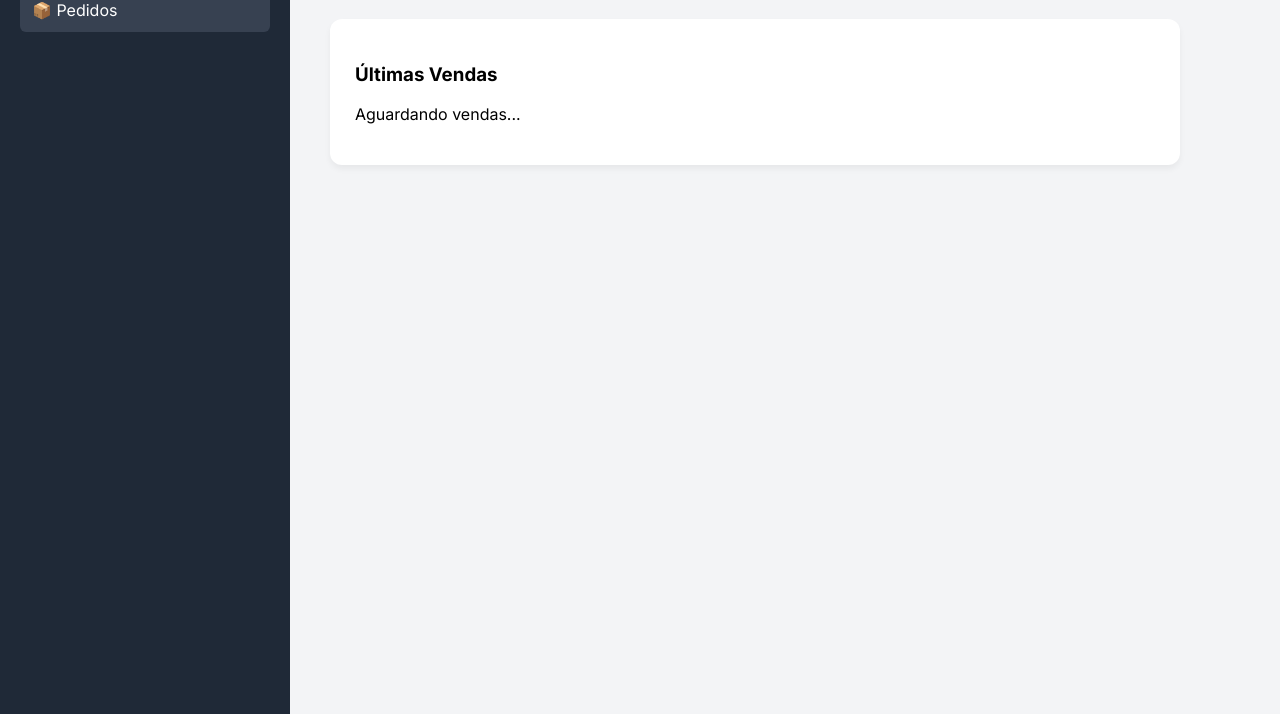
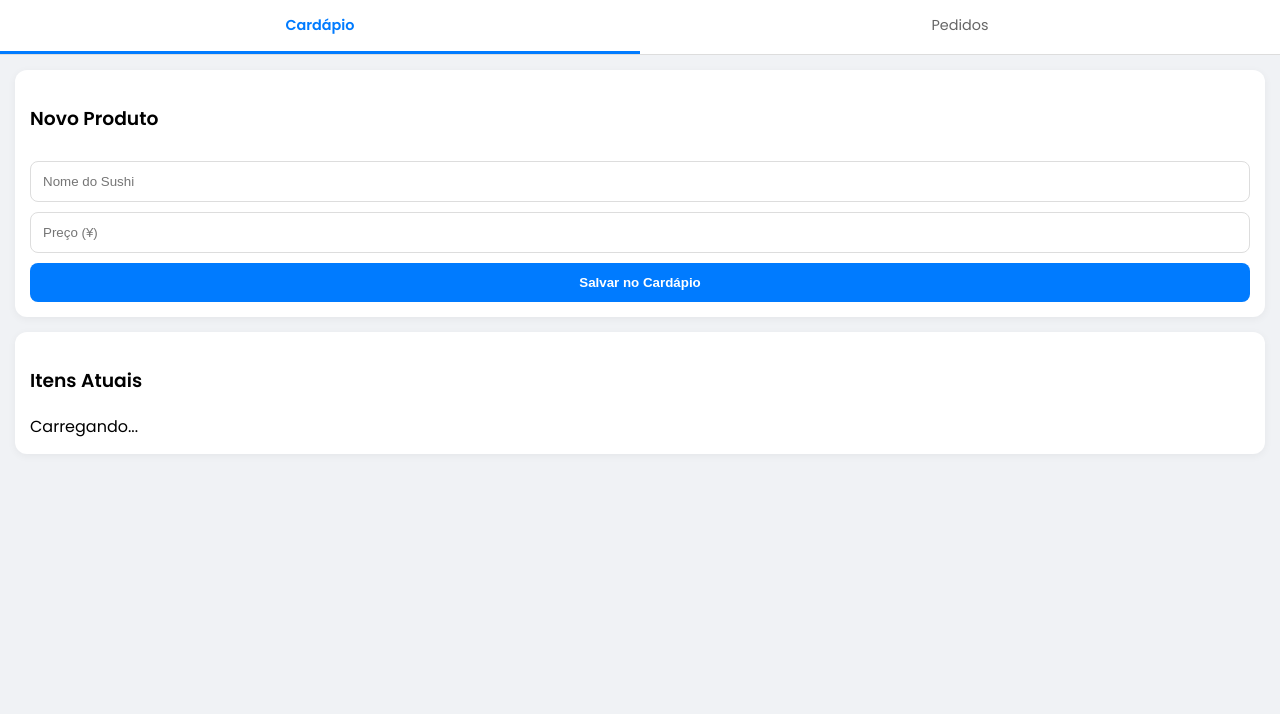
Before and after one commit to Yukiootani/clickvenda-loja, a plain HTML site: page manager.html in a window 1280 px wide. Shown: the part 86-800 px from the top of the page. Drawn offline with Linux system fonts and the light colour scheme.

Commit message:
Update manager.html

```diff
--- a/manager.html
+++ b/manager.html
@@ -3,52 +3,70 @@
 <head>
     <meta charset="UTF-8">
     <meta name="viewport" content="width=device-width, initial-scale=1.0">
-    <title>Painel do Dono</title>
-    <link rel="stylesheet" href="css/admin.css">
+    <title>Painel Administrativo - ClickVenda</title>
+    <link href="https://fonts.googleapis.com/css2?family=Poppins:wght@400;600&display=swap" rel="stylesheet">
     <style>
-        /* Um visual simples para a lista de pedidos */
-        .pedido-card {
-            background: white;
-            border: 1px solid #ddd;
-            padding: 15px;
-            margin-bottom: 10px;
-            border-radius: 8px;
-            display: flex;
-            justify-content: space-between;
-            align-items: center;
-        }
-        .status {
-            background: #fff3cd;
-            color: #856404;
-            padding: 5px 10px;
-            border-radius: 20px;
-            font-size: 0.8rem;
-            font-weight: bold;
-        }
+        body { font-family: 'Poppins', sans-serif; background: #f0f2f5; margin: 0; display: flex; flex-direction: column; min-height: 100vh; }
+        header { background: #007bff; color: white; padding: 15px; text-align: center; font-weight: bold; }
+
+        /* Menu de Abas para iPhone */
+        .tabs { display: flex; background: white; border-bottom: 1px solid #ddd; }
+        .tab { flex: 1; padding: 15px; text-align: center; cursor: pointer; font-size: 0.9rem; color: #666; }
+        .tab.active { color: #007bff; border-bottom: 3px solid #007bff; font-weight: bold; }
+
+        .content { padding: 15px; flex-grow: 1; }
+        .card { background: white; padding: 15px; border-radius: 12px; box-shadow: 0 2px 8px rgba(0,0,0,0.05); margin-bottom: 15px; }
+
+        input, button { width: 100%; padding: 12px; margin-top: 10px; border-radius: 8px; border: 1px solid #ddd; box-sizing: border-box; }
+        button { background: #007bff; color: white; border: none; font-weight: bold; }
+
+        .produto-item { display: flex; justify-content: space-between; padding: 10px 0; border-bottom: 1px solid #eee; }
+        #debug-box { background: #000; color: #0f0; font-family: monospace; font-size: 10px; padding: 10px; }
     </style>
 </head>
 <body>
 
-    <aside>
-        <h2>CLICKVENDA</h2>
-        <div class="menu-item active">📦 Pedidos</div>
-    </aside>
+    <header>CLICKVENDA ADMIN</header>
 
-    <main>
-        <div class="header-area">
-            <h1>Pedidos em Tempo Real</h1>
+    <div id="debug-box">Aguardando loja...</div>
+
+    <div class="tabs">
+        <div class="tab active" onclick="switchTab('produtos')">Cardápio</div>
+        <div class="tab" onclick="switchTab('pedidos')">Pedidos</div>
+    </div>
+
+    <div class="content">
+        <div id="tab-produtos">
+            <div class="card">
+                <h3>Novo Produto</h3>
+                <input type="text" id="prod-nome" placeholder="Nome do Sushi">
+                <input type="number" id="prod-preco" placeholder="Preço (¥)">
+                <button id="btn-salvar-produto">Salvar no Cardápio</button>
+            </div>
+
+            <div class="card">
+                <h3>Itens Atuais</h3>
+                <div id="lista-produtos">Carregando...</div>
+            </div>
         </div>
 
-        <div class="card" style="max-width: 800px;">
-            <h3>Últimas Vendas</h3>
-            <div id="lista-pedidos">
-                <p>Aguardando vendas...</p>
+        <div id="tab-pedidos" style="display:none;">
+            <div class="card">
+                <h3>Vendas Recentes</h3>
+                <div id="lista-pedidos">Nenhum pedido hoje.</div>
             </div>
         </div>
-    </main>
+    </div>
 
-    <script type="module" src="js/admin.js"></script>
+    <script>
+        function switchTab(tab) {
+            document.getElementById('tab-produtos').style.display = tab === 'produtos' ? 'block' : 'none';
+            document.getElementById('tab-pedidos').style.display = tab === 'pedidos' ? 'block' : 'none';
+            document.querySelectorAll('.tab').forEach(t => t.classList.remove('active'));
+            event.currentTarget.classList.add('active');
+        }
+    </script>
 
+    <script type="module" src="/js/admin.js"></script>
 </body>
-
 </html>
```
